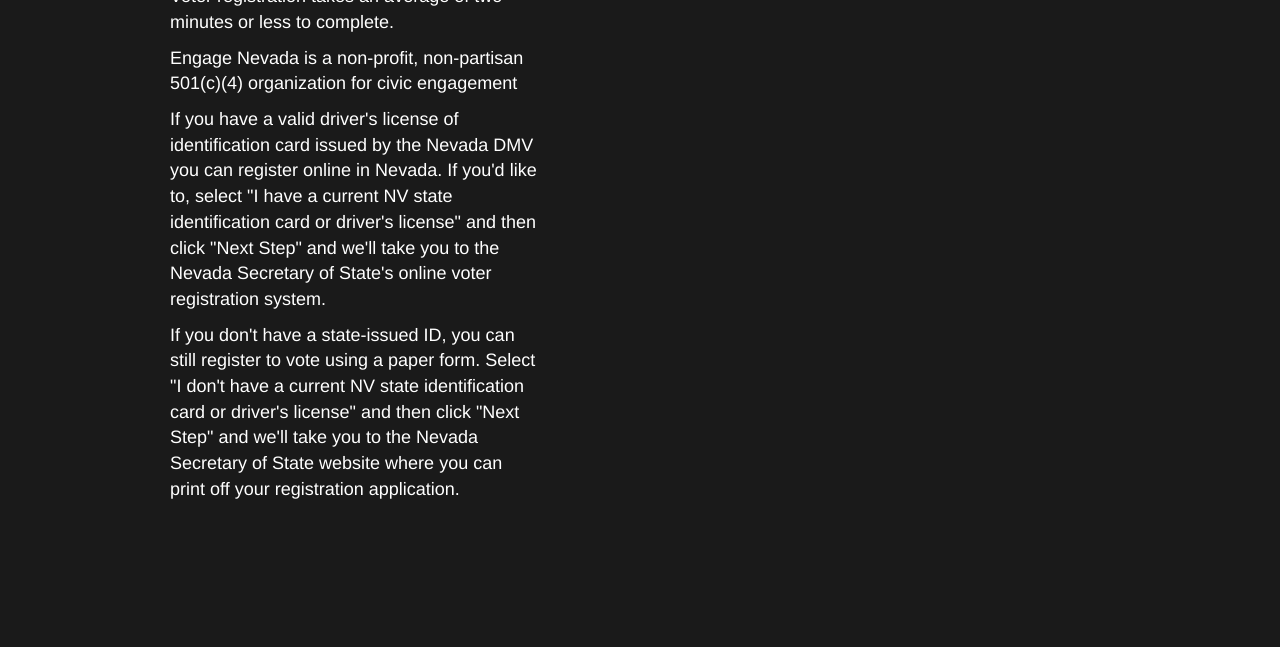
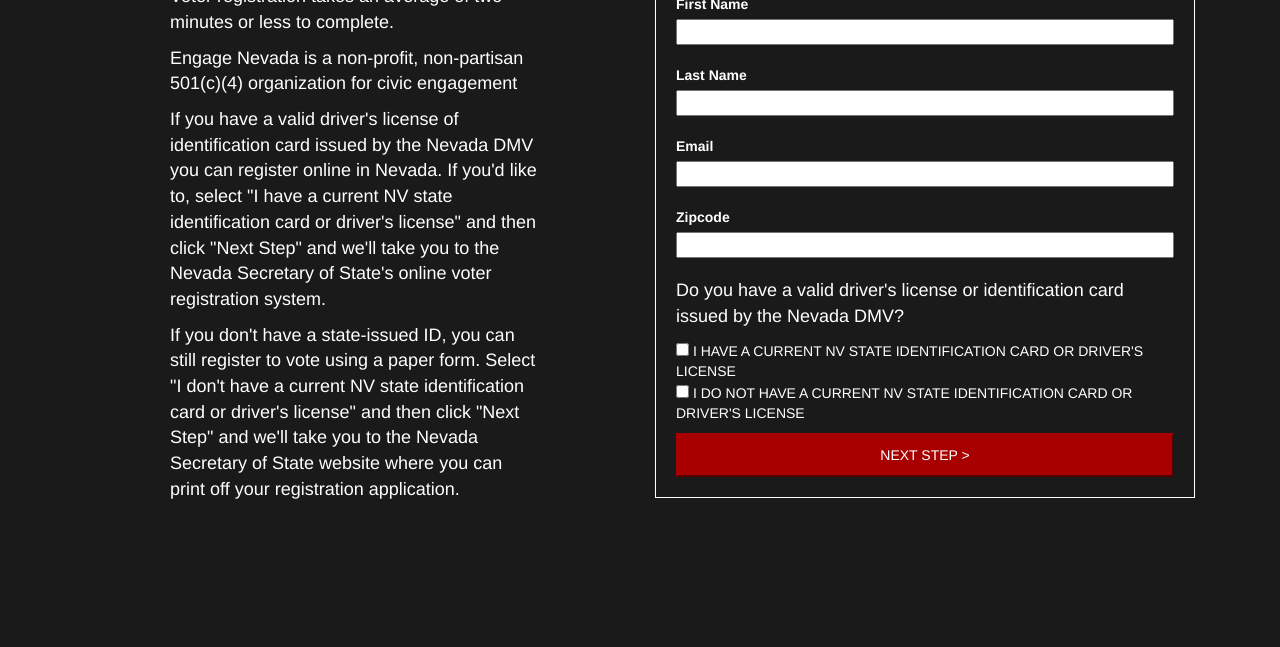
Before and after one commit to jhyun94/harris-media, a plain HTML site: page index.html in a window 1280 px wide. Shown: the part 153-800 px from the top of the page. Drawn offline with nearby package versions, Linux system fonts and the light colour scheme.

Commit message:
created form and styled, fixed margin from top

```diff
--- a/index.html
+++ b/index.html
@@ -16,6 +16,26 @@
         <p>If you have a valid driver's license of identification card issued by the Nevada DMV you can register online in Nevada. If you'd like to, select "I have a current NV state identification card or driver's license" and then click "Next Step" and we'll take you to the Nevada Secretary of State's online voter registration system.</p>
         <p>If you don't have a state-issued ID, you can still register to vote using a paper form. Select "I don't have a current NV state identification card or driver's license" and then click "Next Step" and we'll take you to the Nevada Secretary of State website where you can print off your registration application.</p>
       </div>
+
+      <div class="col-md-6">
+        <form>
+            <h2>Let's get started with some basic information:</h2>
+            <label for="firstname">First Name</label>
+            <input type="text" id="firstname">
+            <label for="lastname">Last Name</label>
+            <input type="text" id="lastname">
+            <label for="email">Email</label>
+            <input type="email" id="email">
+            <label for="zip">Zipcode</label>
+            <input type="text" id="email">
+
+            <p>Do you have a valid driver's license or identification card issued by the Nevada DMV?</p>
+            <input type="checkbox" value="yes"/> I HAVE A CURRENT NV STATE IDENTIFICATION CARD OR DRIVER'S LICENSE <br>
+            <input type="checkbox" value="no"/> I DO NOT HAVE A CURRENT NV STATE IDENTIFICATION CARD OR DRIVER'S LICENSE   <br>
+
+            <button type="submit" class="form-submit">NEXT STEP ></div>
+        </form>
+      </div>
     </div>
 
 </body>
--- a/main.css
+++ b/main.css
@@ -1,3 +1,5 @@
+/* general
+========= */
 html,body {
   margin: 0;
   padding: 0;
@@ -5,19 +7,49 @@ html,body {
   background-color: #1A1A1A;
 }
 
+p {
+  font-size: 18px;
+}
+
+.col-md-6 {
+  margin-top: 30px;
+}
+/* description/instructions
+================ */
 .description {
   padding: 0 100px;
 }
 
-.description p {
-  font-size: 18px;
-}
-
 .description h1 {
   text-align: center;
+  margin-top: 0;
 }
 
 .heading {
   padding-bottom: 6px;
   border-bottom: 2px solid #fff;
 }
+
+
+/* forms
+================*/
+form {
+  border: 1px solid #fff;
+  padding: 20px;
+}
+
+label, input[type="text"], input[type="email"] {
+  width: 100%;
+}
+
+input[type="text"], input[type="email"] {
+  margin-bottom: 20px;
+}
+
+.form-submit {
+  width: 100%;
+  background-color: #A80000;
+  padding: 10px 0;
+  margin-top: 10px;
+  border-color: #A80000;
+}
```
